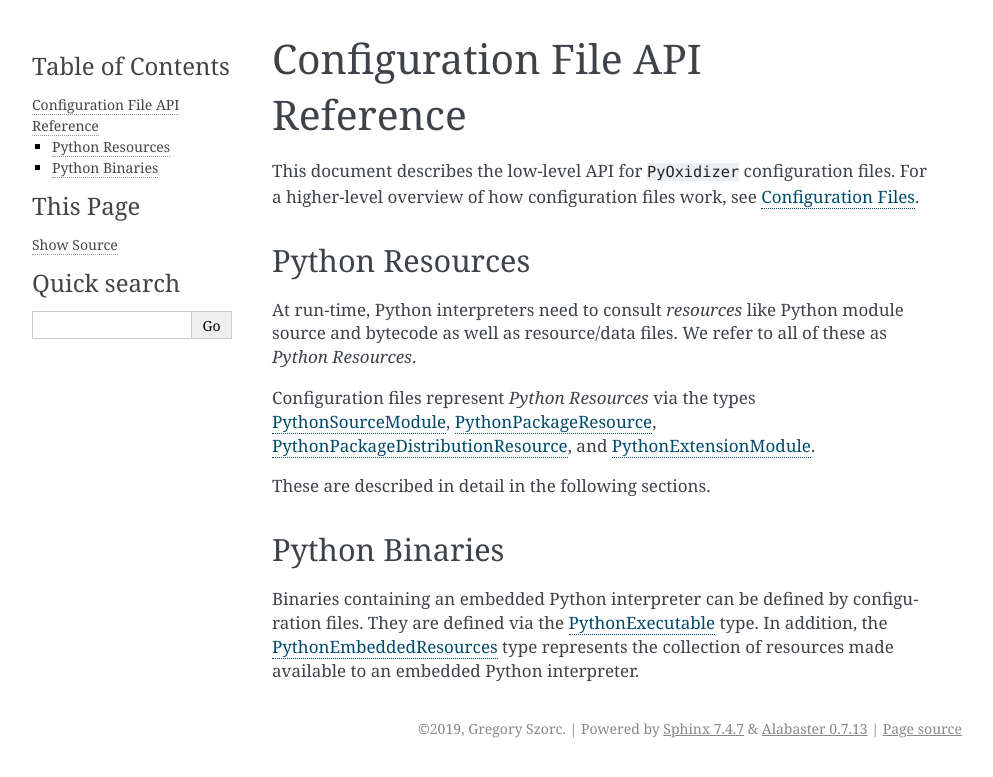
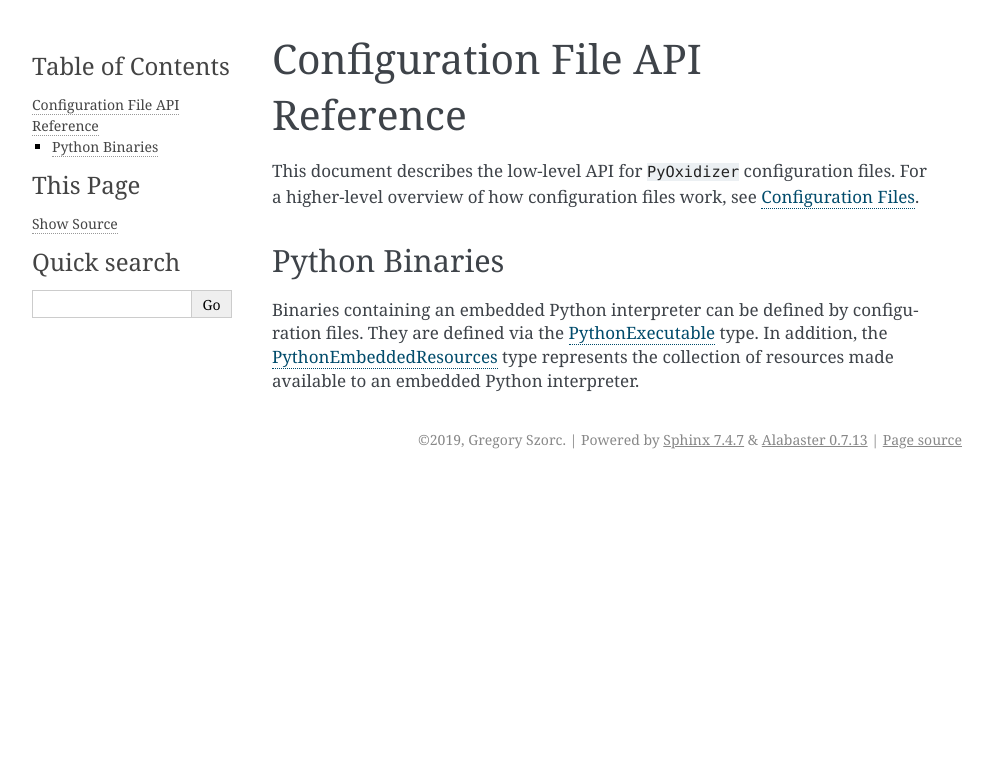
Before and after one commit to indygreg/PyOxidizer, a Sphinx documentation site: the page built from docs/config_api.rst, in a window 1280 px wide. Shown: the top 777 px of the page, without its empty margins (148-1141 px from the left). Built offline with Sphinx 7.4.7, drawn with Linux system fonts in a browser that asks for light colours; the version number is read from the project's files by our own code.

Commit message:
docs: move Python resources to config concepts doc

```diff
--- a/docs/config_api.rst
+++ b/docs/config_api.rst
@@ -8,23 +8,6 @@
 files. For a higher-level overview of how configuration files work, see
 :ref:`config_files`.
 
-.. _config_python_resources:
-
-Python Resources
-================
-
-At run-time, Python interpreters need to consult *resources* like Python
-module source and bytecode as well as resource/data files. We refer to all
-of these as *Python Resources*.
-
-Configuration files represent *Python Resources* via the types
-:ref:`config_type_python_source_module`,
-:ref:`config_type_python_package_resource`,
-:ref:`config_type_python_package_distribution_resource`,
-and :ref:`config_type_python_extension_module`.
-
-These are described in detail in the following sections.
-
 .. _config_python_binaries:
 
 Python Binaries
```
Also changed, not shown: docs/config_concepts.rst (+18 -1 lines).
